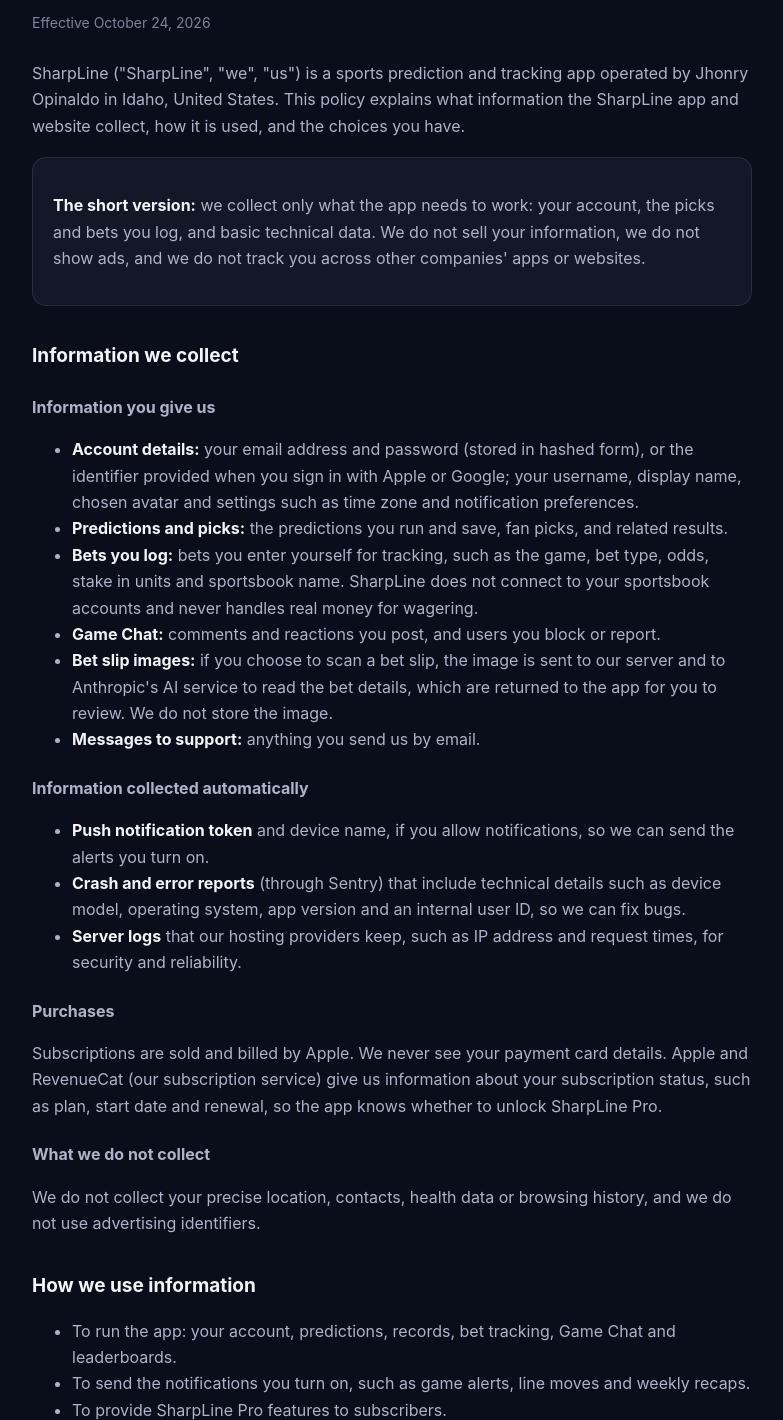
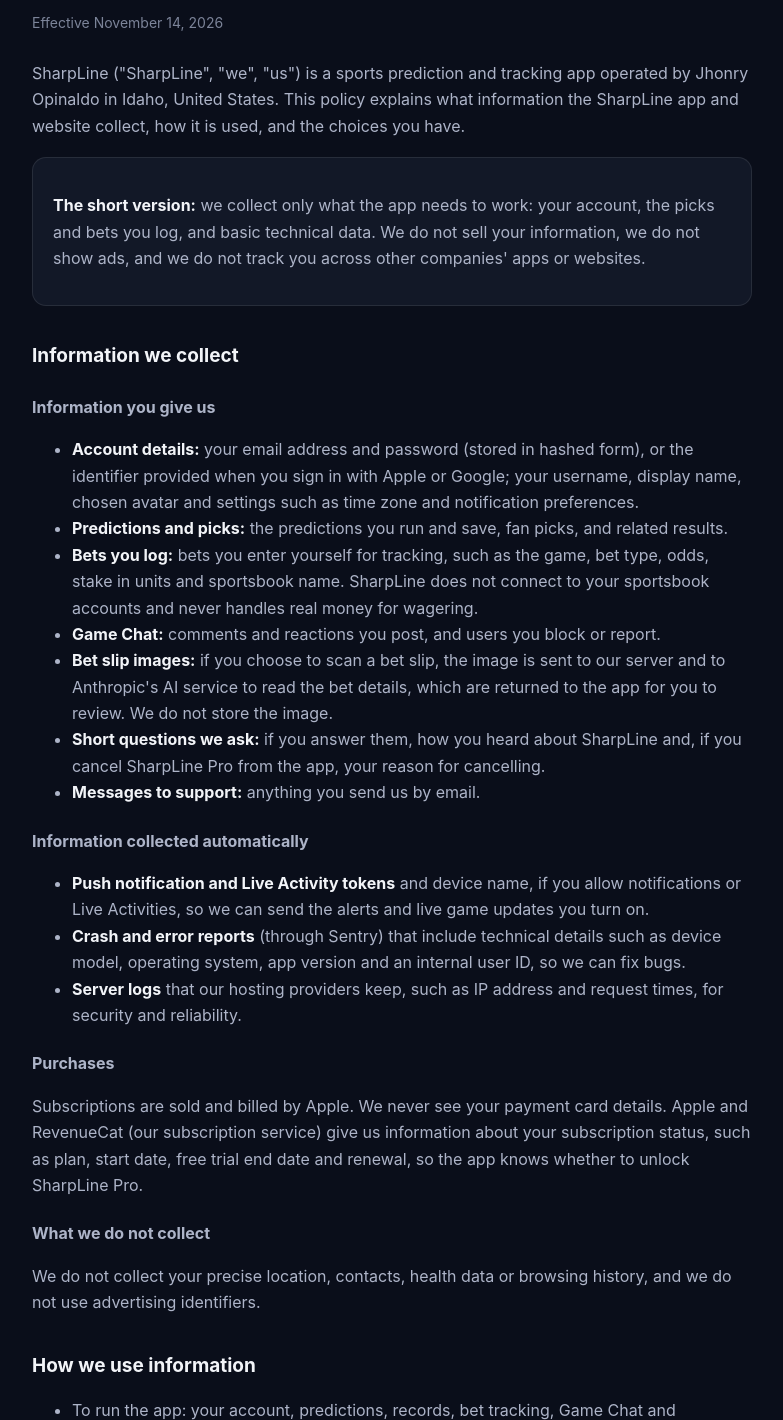
Before and after one commit to jhonry-ninja/sharpline-site, a plain HTML site: page privacy/index.html in a window 1280 px wide. Shown: the part 144-1564 px from the top of the page, without its empty margins (248-1031 px from the left). Drawn offline with Linux system fonts and the light colour scheme.

Commit message:
Privacy: how-heard and cancel answers, Live Activity tokens, trial dates, 14-day backups

```diff
--- a/privacy/index.html
+++ b/privacy/index.html
@@ -13,7 +13,7 @@
   </div></header>
   <main><div class="wrap">
     <h1>Privacy Policy</h1>
-    <p class="updated">Effective October 24, 2026</p>
+    <p class="updated">Effective November 14, 2026</p>
 
     <p>SharpLine ("SharpLine", "we", "us") is a sports prediction and tracking app operated by Jhonry Opinaldo in Idaho, United States. This policy explains what information the SharpLine app and website collect, how it is used, and the choices you have.</p>
 
@@ -29,23 +29,25 @@
       <li><strong>Bets you log:</strong> bets you enter yourself for tracking, such as the game, bet type, odds, stake in units and sportsbook name. SharpLine does not connect to your sportsbook accounts and never handles real money for wagering.</li>
       <li><strong>Game Chat:</strong> comments and reactions you post, and users you block or report.</li>
       <li><strong>Bet slip images:</strong> if you choose to scan a bet slip, the image is sent to our server and to Anthropic's AI service to read the bet details, which are returned to the app for you to review. We do not store the image.</li>
+      <li><strong>Short questions we ask:</strong> if you answer them, how you heard about SharpLine and, if you cancel SharpLine Pro from the app, your reason for cancelling.</li>
       <li><strong>Messages to support:</strong> anything you send us by email.</li>
     </ul>
     <h3>Information collected automatically</h3>
     <ul>
-      <li><strong>Push notification token</strong> and device name, if you allow notifications, so we can send the alerts you turn on.</li>
+      <li><strong>Push notification and Live Activity tokens</strong> and device name, if you allow notifications or Live Activities, so we can send the alerts and live game updates you turn on.</li>
       <li><strong>Crash and error reports</strong> (through Sentry) that include technical details such as device model, operating system, app version and an internal user ID, so we can fix bugs.</li>
       <li><strong>Server logs</strong> that our hosting providers keep, such as IP address and request times, for security and reliability.</li>
     </ul>
     <h3>Purchases</h3>
-    <p>Subscriptions are sold and billed by Apple. We never see your payment card details. Apple and RevenueCat (our subscription service) give us information about your subscription status, such as plan, start date and renewal, so the app knows whether to unlock SharpLine Pro.</p>
+    <p>Subscriptions are sold and billed by Apple. We never see your payment card details. Apple and RevenueCat (our subscription service) give us information about your subscription status, such as plan, start date, free trial end date and renewal, so the app knows whether to unlock SharpLine Pro.</p>
     <h3>What we do not collect</h3>
     <p>We do not collect your precise location, contacts, health data or browsing history, and we do not use advertising identifiers.</p>
 
     <h2>How we use information</h2>
     <ul>
       <li>To run the app: your account, predictions, records, bet tracking, Game Chat and leaderboards.</li>
-      <li>To send the notifications you turn on, such as game alerts, line moves and weekly recaps.</li>
+      <li>To send the notifications you turn on, such as game alerts, line moves, Bet-Ready alerts and weekly recaps, and a reminder before a free trial ends.</li>
+      <li>To understand how people find SharpLine and why they cancel, so we can improve it.</li>
       <li>To provide SharpLine Pro features to subscribers.</li>
       <li>To keep the service secure, prevent abuse and enforce our <a href="/terms/">Terms of Use</a>.</li>
       <li>To fix bugs and improve the app.</li>
@@ -74,12 +76,12 @@
     <p>We do not sell or rent your personal information. We may disclose information if required by law, to protect the rights and safety of our users or the public, or as part of a sale or transfer of the business, in which case this policy will continue to apply.</p>
 
     <h2>How long we keep information</h2>
-    <p>We keep your account information while your account is open. When you delete your account, we delete your profile, predictions, logged bets, chat content and push tokens from our database. Some information may remain for a limited time in backups or provider logs before it is overwritten, or where we must keep it by law.</p>
+    <p>We keep your account information while your account is open. When you delete your account, we delete your profile, predictions, logged bets, chat content and push tokens from our database. Some information may remain for up to 14 days in our backups, or for a limited time in provider logs before it is overwritten, or where we must keep it by law.</p>
 
     <h2>Your choices and rights</h2>
     <ul>
       <li><strong>Delete your account</strong> at any time in the app: Account &rarr; Delete account.</li>
-      <li><strong>Notifications:</strong> turn alerts on or off in More &rarr; Notifications, or in your phone's settings.</li>
+      <li><strong>Notifications:</strong> turn alerts on or off in More &rarr; Alerts &amp; Notifications, or in your phone's settings.</li>
       <li><strong>Subscriptions:</strong> manage or cancel in your Apple ID settings.</li>
       <li><strong>Access or correction:</strong> email us to request a copy of your information or a correction.</li>
     </ul>
```
